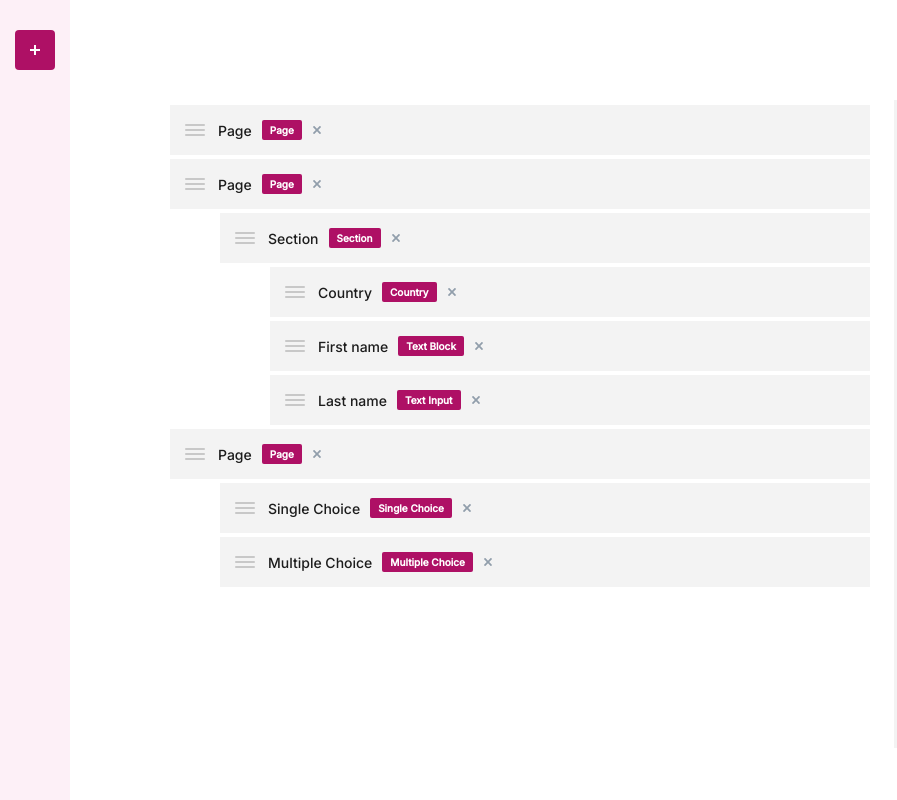
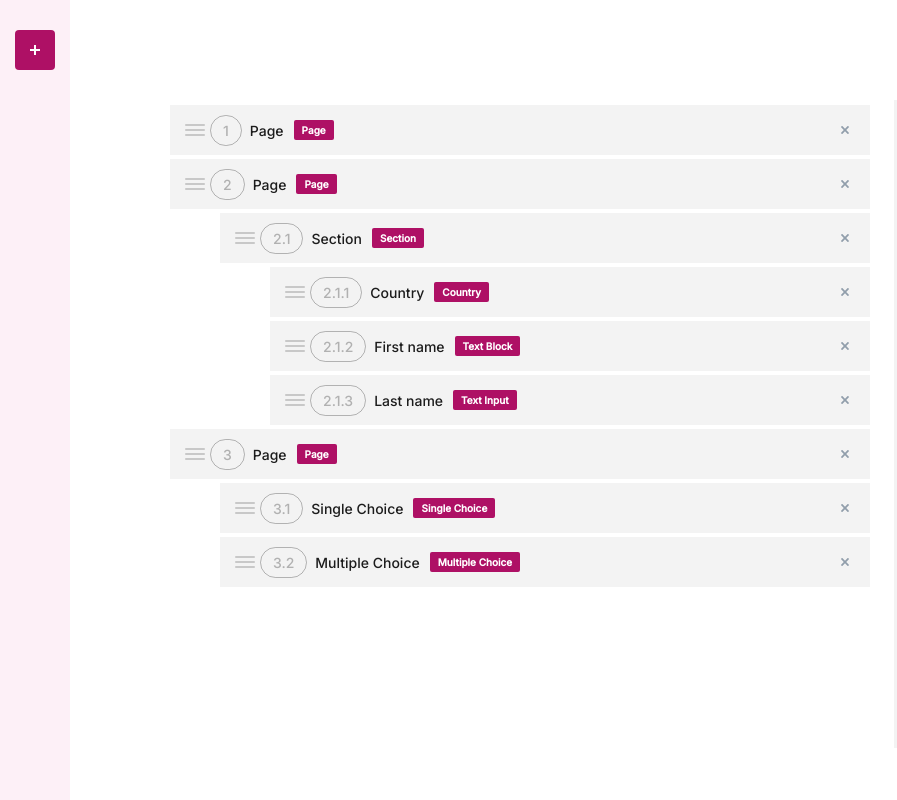
Before and after one commit to RobertK0/dnd-kit-proto, a React (Create React App) app: page / in a window 1280 px wide. Shown: the top 800 px of the page, without its empty margins (0-897 px from the left). Built offline with nearby package versions, Linux system fonts and the light colour scheme.

Commit message:
add depth label and style it

```diff
--- a/src/components/SortableTree/SortableTree.tsx
+++ b/src/components/SortableTree/SortableTree.tsx
@@ -131,6 +131,7 @@ export function SortableTree({
             isConstructor,
             canHaveChildren,
             type,
+            depthLabel,
           } = active.data.current?.item;
 
           return [
@@ -143,6 +144,7 @@ export function SortableTree({
               isConstructor,
               canHaveChildren,
               type,
+              depthLabel,
             },
           ];
 
@@ -298,6 +300,7 @@ export function SortableTree({
         ({
           id,
           label,
+          depthLabel,
           type,
           children,
           collapsed,
@@ -310,6 +313,7 @@ export function SortableTree({
             key={id}
             id={id}
             value={`${id}`}
+            depthLabel={depthLabel}
             label={`${label}`}
             type={type}
             depth={
--- a/src/components/SortableTreeItem/SortableTreeItem.tsx
+++ b/src/components/SortableTreeItem/SortableTreeItem.tsx
@@ -29,6 +29,7 @@ export function SortableTreeItem({
   depth,
   selected,
   label,
+  depthLabel,
   type,
   canHaveChildren,
   containerId,
@@ -45,11 +46,13 @@ export function SortableTreeItem({
         label,
         type,
         canHaveChildren,
+        depthLabel,
       } as {
         id: UniqueIdentifier;
         label: string;
         type: string;
         canHaveChildren: boolean;
+        depthLabel: string;
       },
     },
     animateLayoutChanges,
@@ -87,6 +90,8 @@ export function SortableTreeItem({
       label={label}
       style={style}
       depth={depth}
+      selected={selected}
+      depthLabel={depthLabel}
       type={type}
       ghost={isDragging}
       disableSelection={iOS}
--- a/src/components/TreeItem/TreeItem.module.css
+++ b/src/components/TreeItem/TreeItem.module.css
@@ -66,19 +66,6 @@
   }
 }
 
-.TreeItem {
-  --vertical-padding: 10px;
-
-  position: relative;
-  display: flex;
-  align-items: center;
-  padding: 4px 10px;
-  background-color: #f3f3f3;
-  border: 1px solid #dedede;
-  color: #222;
-  box-sizing: border-box;
-}
-
 .Text {
   margin-right: 10px;
   padding-left: 0.5rem;
@@ -86,15 +73,6 @@
   text-overflow: ellipsis;
   overflow: hidden;
   font-size: 14px;
-}
-
-.Type {
-  background-color: #ae1065;
-  color: #fff;
-  font-size: 10px;
-  padding: 4px 8px;
-  border-radius: 2px;
-  font-weight: 600;
 }
 
 .Count {
--- a/src/components/TreeItem/TreeItem.tsx
+++ b/src/components/TreeItem/TreeItem.tsx
@@ -5,6 +5,7 @@ import styles from "./TreeItem.module.css";
 import { Action } from "../Item/Action/Action";
 import { Handle } from "../Item/Handle/Handle";
 import { Remove } from "../Item/Remove/Remove";
+import styled, { css } from "styled-components";
 
 export interface TreeItemProps
   extends Omit<HTMLAttributes<HTMLLIElement>, "id"> {
@@ -21,10 +22,57 @@ export interface TreeItemProps
   value: string;
   label: string;
   type: string;
+  depthLabel: string;
+  selected: boolean;
   onCollapse?(): void;
   onRemove?(): void;
   wrapperRef?(node: HTMLLIElement): void;
 }
+
+const StyledTypeBadge = styled.span`
+  background-color: #ae1065;
+  color: #fff;
+  font-size: 10px;
+  padding: 4px 8px;
+  border-radius: 2px;
+  font-weight: 600;
+  transition: all 0.3s ease;
+`;
+
+const StyledDepthLabel = styled.span`
+  padding: 6px 12px;
+  border: 1px solid #1c1c1c4d;
+  border-radius: 60px;
+  font-weight: 500;
+  font-size: 14px;
+  color: #1c1c1c4d;
+  transition: all 0.3s ease;
+`;
+
+const StyledTreeItem = styled.div<{ $selected: boolean }>`
+  position: relative;
+  display: flex;
+  align-items: center;
+  padding: 4px 10px;
+  background-color: #f3f3f3;
+  border: 1px solid #dedede;
+  color: #222;
+  box-sizing: border-box;
+
+  ${({ $selected }) =>
+    $selected
+      ? css`
+          ${StyledDepthLabel} {
+            border-color: #ffffff80;
+            color: #ffffff80;
+          }
+
+          ${StyledTypeBadge} {
+            background-color: #d54593;
+          }
+        `
+      : ``}
+`;
 
 export const TreeItem = forwardRef<HTMLDivElement, TreeItemProps>(
   (
@@ -38,6 +86,8 @@ export const TreeItem = forwardRef<HTMLDivElement, TreeItemProps>(
       handleProps,
       indentationWidth,
       label,
+      selected,
+      depthLabel,
       type,
       indicator,
       collapsed,
@@ -68,7 +118,11 @@ export const TreeItem = forwardRef<HTMLDivElement, TreeItemProps>(
         }
         {...props}
       >
-        <div className={styles.TreeItem} ref={ref} style={style}>
+        <StyledTreeItem
+          $selected={selected}
+          ref={ref}
+          style={style}
+        >
           <Handle {...handleProps} />
           {onCollapse && (
             <Action
@@ -81,13 +135,19 @@ export const TreeItem = forwardRef<HTMLDivElement, TreeItemProps>(
               {collapseIcon}
             </Action>
           )}
+          <StyledDepthLabel>{depthLabel}</StyledDepthLabel>
           <span className={styles.Text}>{label}</span>
-          <span className={styles.Type}>{type}</span>
-          {!clone && onRemove && <Remove onClick={onRemove} />}
+          <StyledTypeBadge>{type}</StyledTypeBadge>
+          {!clone && onRemove && (
+            <Remove
+              style={{ marginLeft: "auto" }}
+              onClick={onRemove}
+            />
+          )}
           {clone && childCount && childCount > 1 ? (
             <span className={styles.Count}>{childCount}</span>
           ) : null}
-        </div>
+        </StyledTreeItem>
       </li>
     );
   }
--- a/src/components/types/types.ts
+++ b/src/components/types/types.ts
@@ -9,6 +9,7 @@ export interface TreeItem {
   label: string;
   canHaveChildren: boolean;
   isConstructor: boolean;
+  depthLabel: string;
 }
 
 export type TreeItems = TreeItem[];
--- a/src/components/utilities/utilities.ts
+++ b/src/components/utilities/utilities.ts
@@ -114,6 +114,22 @@ export function flattenTree(items: TreeItems): FlattenedItem[] {
   return flatten(items);
 }
 
+function assignDepthLabels(node: TreeItem, depthLabel: string) {
+  // Set the depth label for the current node
+  node.depthLabel = depthLabel;
+
+  // If the node has children, recursively assign depth labels to them
+  if (node.children && node.children.length > 0) {
+    node.children.forEach((child, index) => {
+      // Generate a new depth label for the child node
+      const newDepthLabel = `${depthLabel}.${index + 1}`;
+
+      // Recursively call the function on the child node
+      assignDepthLabels(child, newDepthLabel);
+    });
+  }
+}
+
 export function buildTree(
   flattenedItems: FlattenedItem[]
 ): TreeItems {
@@ -124,6 +140,7 @@ export function buildTree(
     label: "",
     type: "root",
     isConstructor: false,
+    depthLabel: "",
   };
   const nodes: Record<string, TreeItem> = { [root.id]: root };
   const items = flattenedItems.map((item) => ({
@@ -139,6 +156,7 @@ export function buildTree(
       type,
       canHaveChildren,
       isConstructor,
+      depthLabel,
     } = item;
     const parentId = item.parentId ?? root.id;
     const parent = nodes[parentId] ?? findItem(items, parentId);
@@ -150,10 +168,14 @@ export function buildTree(
       type,
       canHaveChildren,
       isConstructor,
+      depthLabel,
     };
     parent.children.push(item);
   }
 
+  root.children.forEach((item, index) => {
+    assignDepthLabels(item, `${index + 1}`);
+  });
   return root.children;
 }
 
--- a/src/store/items.ts
+++ b/src/store/items.ts
@@ -10,6 +10,7 @@ export const itemsData = atom<TreeItems>([
     label: "Page",
     canHaveChildren: true,
     isConstructor: false,
+    depthLabel: "1",
     children: [],
   },
   {
@@ -18,6 +19,7 @@ export const itemsData = atom<TreeItems>([
     label: "Page",
     canHaveChildren: true,
     isConstructor: false,
+    depthLabel: "2",
     children: [
       {
         id: nanoid(6),
@@ -25,6 +27,7 @@ export const itemsData = atom<TreeItems>([
         label: "Section",
         canHaveChildren: true,
         isConstructor: false,
+        depthLabel: "2.1",
         children: [
           {
             id: nanoid(6),
@@ -32,6 +35,7 @@ export const itemsData = atom<TreeItems>([
             label: "Country",
             canHaveChildren: false,
             isConstructor: false,
+            depthLabel: "2.1.1",
             children: [],
           },
           {
@@ -40,6 +44,7 @@ export const itemsData = atom<TreeItems>([
             label: "First name",
             canHaveChildren: false,
             isConstructor: false,
+            depthLabel: "2.1.2",
             children: [],
           },
           {
@@ -48,6 +53,7 @@ export const itemsData = atom<TreeItems>([
             label: "Last name",
             canHaveChildren: false,
             isConstructor: false,
+            depthLabel: "2.1.3",
             children: [],
           },
         ],
@@ -60,6 +66,7 @@ export const itemsData = atom<TreeItems>([
     label: "Page",
     canHaveChildren: true,
     isConstructor: false,
+    depthLabel: "3",
     children: [
       {
         id: nanoid(6),
@@ -67,6 +74,7 @@ export const itemsData = atom<TreeItems>([
         label: "Single Choice",
         canHaveChildren: false,
         isConstructor: false,
+        depthLabel: "3.1",
         children: [],
       },
       {
@@ -75,6 +83,7 @@ export const itemsData = atom<TreeItems>([
         label: "Multiple Choice",
         canHaveChildren: false,
         isConstructor: false,
+        depthLabel: "3.2",
         children: [],
       },
     ],
```
